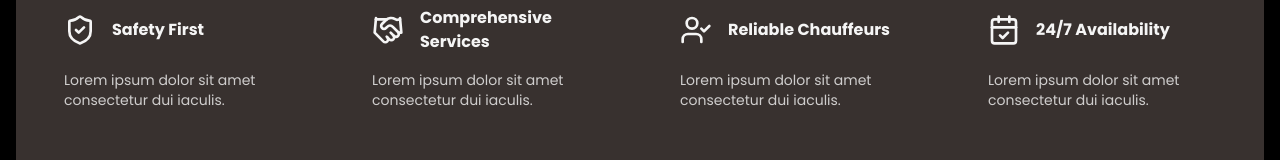
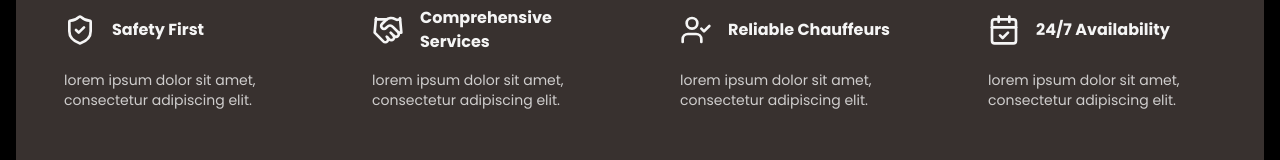
Before and after one commit to RicardoRocha27/top-drivers, a Next.js app: page /en in a window 1280 px wide. Shown: the part 1549-1709 px from the top of the page. Built offline with nearby package versions, Linux system fonts and the light colour scheme.

Commit message:
EDIT: add translation to banner

```diff
--- a/app/[locale]/(home)/_components/banner/banner-icon.tsx
+++ b/app/[locale]/(home)/_components/banner/banner-icon.tsx
@@ -1,17 +1,25 @@
+import { useTranslations } from "next-intl";
+
 type BannerIconProps = {
   icon: React.ReactNode;
-  title: string;
-  description: string;
+  titleKeyword: string;
+  descriptionKeyword: string;
 };
 
-export const BannerIcon = ({ icon, title, description }: BannerIconProps) => {
+export const BannerIcon = ({
+  icon,
+  titleKeyword,
+  descriptionKeyword,
+}: BannerIconProps) => {
+  const t = useTranslations("banners");
+
   return (
     <div className="flex flex-col justify-between gap-4">
       <div className="flex items-center gap-4 h-full">
         <span>{icon}</span>
-        <h1 className="font-bold">{title}</h1>
+        <h1 className="font-bold">{t(titleKeyword)}</h1>
       </div>
-      <p className="text-foreground/80 text-sm">{description}</p>
+      <p className="text-foreground/80 text-sm">{t(descriptionKeyword)}</p>
     </div>
   );
 };
--- a/app/[locale]/(home)/_components/banner/banner.tsx
+++ b/app/[locale]/(home)/_components/banner/banner.tsx
@@ -9,23 +9,23 @@ export const Banner = () => {
         <div className="grid grid-cols-4 gap-20 max-w-6xl mx-auto">
           <BannerIcon
             icon={<ShieldCheck className="size-8" />}
-            title="Safety First"
-            description="Lorem ipsum dolor sit amet consectetur dui iaculis."
+            titleKeyword="banner1.title"
+            descriptionKeyword="banner1.description"
           />
           <BannerIcon
             icon={<Handshake className="size-8" />}
-            title="Comprehensive Services"
-            description="Lorem ipsum dolor sit amet consectetur dui iaculis."
+            titleKeyword="banner2.title"
+            descriptionKeyword="banner2.description"
           />
           <BannerIcon
             icon={<UserCheck className="size-8" />}
-            title="Reliable Chauffeurs"
-            description="Lorem ipsum dolor sit amet consectetur dui iaculis."
+            titleKeyword="banner3.title"
+            descriptionKeyword="banner3.description"
           />
           <BannerIcon
             icon={<CalendarCheck className="size-8" />}
-            title="24/7 Availability"
-            description="Lorem ipsum dolor sit amet consectetur dui iaculis."
+            titleKeyword="banner4.title"
+            descriptionKeyword="banner4.description"
           />
         </div>
       </div>
--- a/data/en.json
+++ b/data/en.json
@@ -21,5 +21,23 @@
     "weddings": "Weddings",
     "tours": "Tours",
     "nightLife": "Night Life"
+  },
+  "banners": {
+    "banner1": {
+      "title": "Safety First",
+      "description": "lorem ipsum dolor sit amet, consectetur adipiscing elit."
+    },
+    "banner2": {
+      "title": "Comprehensive Services",
+      "description": "lorem ipsum dolor sit amet, consectetur adipiscing elit."
+    },
+    "banner3": {
+      "title": "Reliable Chauffeurs",
+      "description": "lorem ipsum dolor sit amet, consectetur adipiscing elit."
+    },
+    "banner4": {
+      "title": "24/7 Availability",
+      "description": "lorem ipsum dolor sit amet, consectetur adipiscing elit."
+    }
   }
 }
--- a/data/pt.json
+++ b/data/pt.json
@@ -21,5 +21,23 @@
     "weddings": "Casamentos",
     "tours": "Tours",
     "nightLife": "Vida Noturna"
+  },
+  "banners": {
+    "banner1": {
+      "title": "Segurança em Primeiro Lugar",
+      "description": "lorem ipsum dolor sit amet, consectetur adipiscing elit."
+    },
+    "banner2": {
+      "title": "Serviços Abrangentes",
+      "description": "lorem ipsum dolor sit amet, consectetur adipiscing elit."
+    },
+    "banner3": {
+      "title": "Motoristas Confiáveis",
+      "description": "lorem ipsum dolor sit amet, consectetur adipiscing elit."
+    },
+    "banner4": {
+      "title": "Disponibilidade 24/7",
+      "description": "lorem ipsum dolor sit amet, consectetur adipiscing elit."
+    }
   }
 }
```
